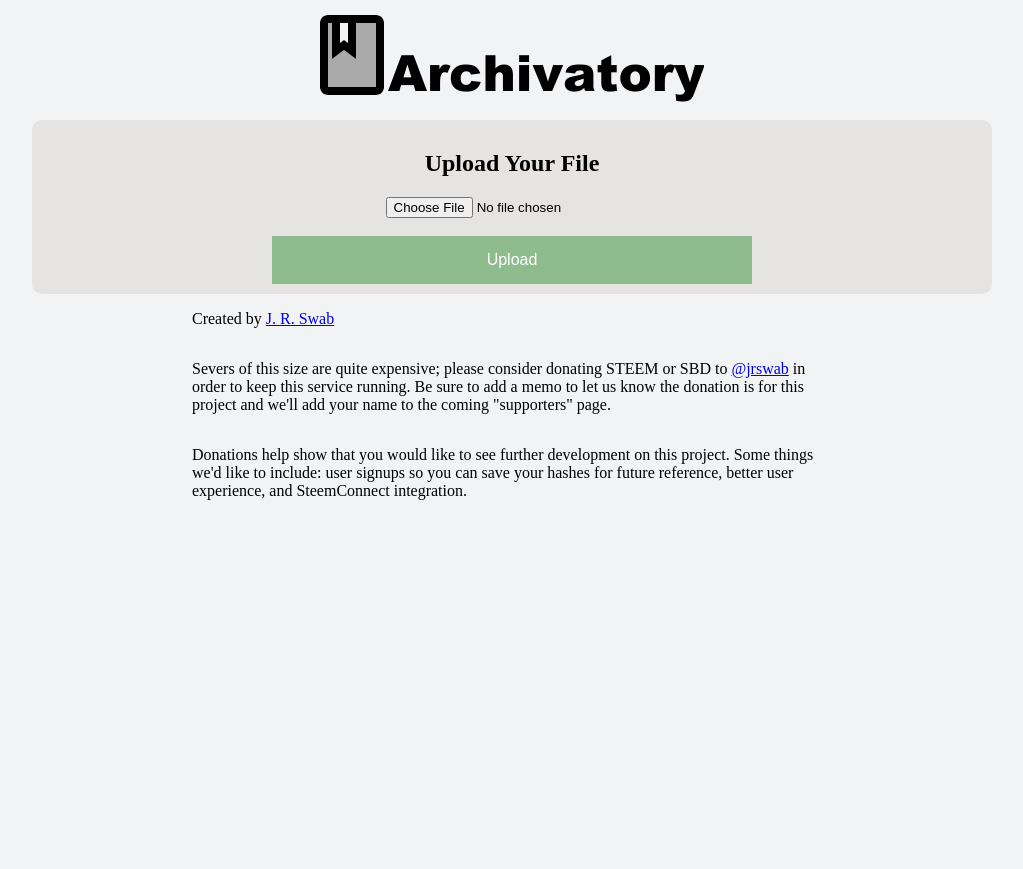
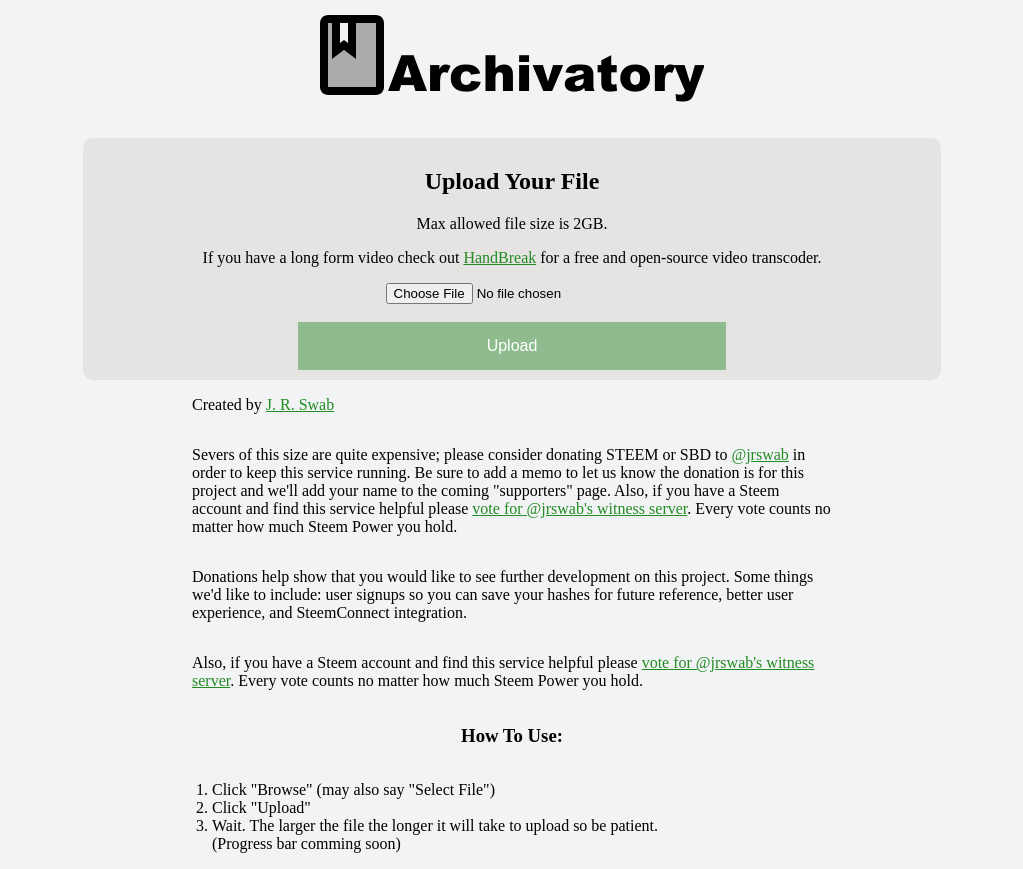
Before and after one commit to jrswab/archivatory, a PHP site: page / in a window 1280 px wide. Shown: the whole page, without its empty margins (136-1159 px from the left). Before the commit the page ends 500 px from the top, so only its background shows below. Run offline with PHP 8.4, Linux system fonts and the light colour scheme.

Commit message:
updated page content

```diff
--- a/index.html
+++ b/index.html
@@ -6,16 +6,30 @@
 	</head>
 	<body>
 		<div class="container">
-			<img src="img/Archivatory_logo.png" /><br />
+			<img src="img/Archivatory_logo.png" /><br /><br />
+
 			<form id="upload-form" enctype="multipart/form-data" action="hash.php" method="POST">
 				<h2>Upload Your File</h2>
+				<p>Max allowed file size is 2GB.</p>
+				<p>If you have a long form video check out <a href="https://handbrake.fr" target="_blank">HandBreak</a> for a free and open-source video transcoder.</p>
 				<input class="form-input" type="file" name="file" /><br /><br />
 				<button class="form-button" name="submit" type="submit">Upload</button>
 			</form>
+
 			<p class="columned">Created by <a href="https://jrswab.com/">J. R. Swab</a></p>
-			<p class="columned">Severs of this size are quite expensive; please consider donating STEEM or SBD to <a href="https://steemit.com/jrswab">@jrswab</a> in order to keep this service running. Be sure to add a memo to let us know the donation is for this project and we'll add your name to the coming "supporters" page.</p>
+
+			<p class="columned">Severs of this size are quite expensive; please consider donating STEEM or SBD to <a href="https://steemit.com/jrswab">@jrswab</a> in order to keep this service running. Be sure to add a memo to let us know the donation is for this project and we'll add your name to the coming "supporters" page. Also, if you have a Steem account and find this service helpful please <a href="https://steemconnect.com/sign/account-witness-vote?witness=jrswab&approve=1" target="_blank">vote for @jrswab's witness server</a>. Every vote counts no matter how much Steem Power you hold.</p>
 
 			<p class="columned">Donations help show that you would like to see further development on this project. Some things we'd like to include:  user signups so you can save your hashes for future reference, better user experience, and SteemConnect integration.</p>
+
+			<p class="columned">Also, if you have a Steem account and find this service helpful please <a href="https://steemconnect.com/sign/account-witness-vote?witness=jrswab&approve=1" target="_blank">vote for @jrswab's witness server</a>. Every vote counts no matter how much Steem Power you hold.</p>
+
+			<h3>How To Use:</h3>
+			<ol class="columned">
+				<li>Click "Browse" (may also say "Select File")</li>
+				<li>Click "Upload"</li>
+				<li>Wait. The larger the file the longer it will take to upload so be patient.<br />(Progress bar comming soon)</li>
+			</ol>
 		</div>
 	</body>
 </html>
--- a/style.css
+++ b/style.css
@@ -1,3 +1,11 @@
+a:link {
+	color: #228b22;
+}
+
+a:visited {
+	color: #8fbc8f;
+}
+
 body {
 	background-color: #f2f3f4;
 	width:100%;
@@ -13,11 +21,11 @@ body {
 }
 
 #upload-form {
-	width: 75%;
 	text-align: center;
 	background-color: #e5e4e2;
 	padding: 10px 0 10px 0;
 	border-radius: 10px;
+	width: 67%;
 }
 
 .form-button {
```
